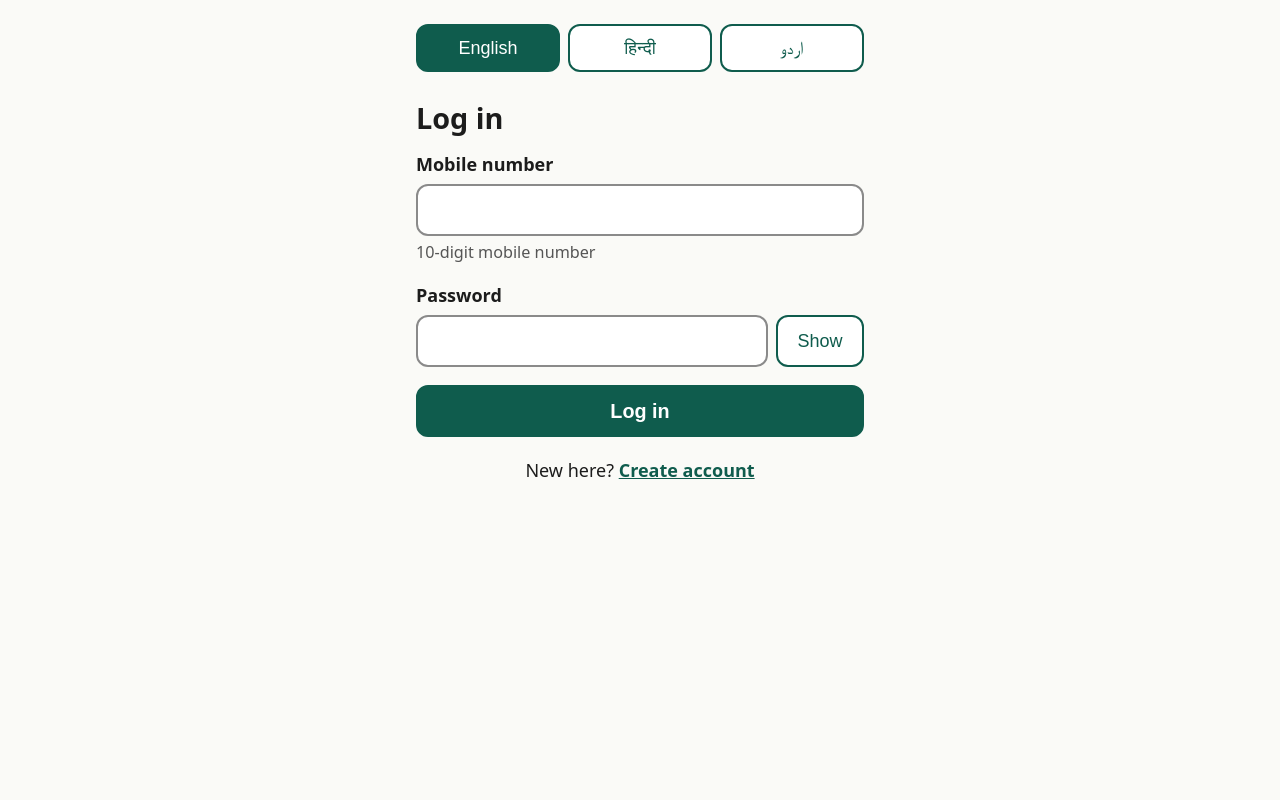
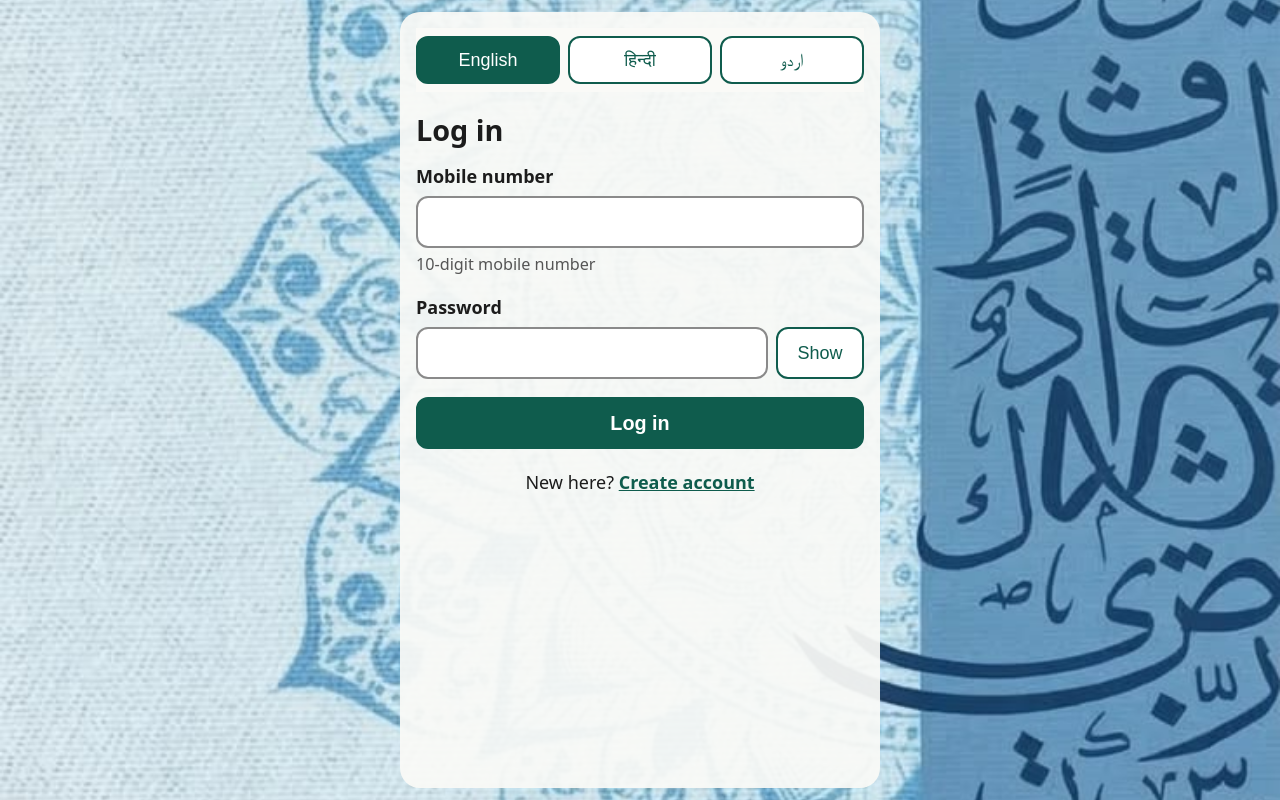
Before and after one commit to MohammadFarhan2724/Majlis-Scheduler, a React (Vite) app in the folder frontend/: page /login in a window 1280 px wide. Built offline with nearby package versions, Linux system fonts and the light colour scheme; a web font is replaced by a local one.

Commit message:
Add intro splash, blue background and home prefetch

```diff
--- a/frontend/src/App.jsx
+++ b/frontend/src/App.jsx
@@ -1,16 +1,45 @@
-import { Route, Routes } from 'react-router-dom'
+import { useCallback, useState } from 'react'
+import { Route, Routes, useLocation } from 'react-router-dom'
 import AuthProvider from './auth/AuthProvider'
 import LanguageSwitcher from './components/LanguageSwitcher'
 import RequireAuth from './components/RequireAuth'
+import Splash from './components/Splash'
 import BookingDetail from './pages/BookingDetail'
 import BookingForm from './pages/BookingForm'
 import Home from './pages/Home'
 import Login from './pages/Login'
 import Register from './pages/Register'
 
+// the intro plays when the app starts on the home page, once per start
+function shouldShowSplash() {
+  const onHome = window.location.pathname === '/'
+  try {
+    return onHome && sessionStorage.getItem('splashSeen') !== '1'
+  } catch {
+    return onHome
+  }
+}
+
 export default function App() {
+  const location = useLocation()
+  const [showSplash, setShowSplash] = useState(shouldShowSplash)
+
+  const finishSplash = useCallback(() => {
+    try {
+      sessionStorage.setItem('splashSeen', '1')
+    } catch {
+      // storage not available: ignore
+    }
+    setShowSplash(false)
+  }, [])
+
+  const background = location.pathname.startsWith('/account')
+    ? 'app-bg bg-jamkaran'
+    : 'app-bg bg-pattern'
+
   return (
     <AuthProvider>
+      <div className={background} />
       <div className="page">
         <LanguageSwitcher />
         <Routes>
@@ -28,6 +57,7 @@ export default function App() {
           />
         </Routes>
       </div>
+      {showSplash && <Splash onDone={finishSplash} />}
     </AuthProvider>
   )
 }
--- /dev/null
+++ b/frontend/src/components/Splash.jsx
@@ -0,0 +1,35 @@
+import { useEffect, useState } from 'react'
+import { loadBookings } from '../prefetch'
+import introVideo from '../assets/intro.mp4'
+import posterImage from '../assets/background.jpg'
+
+const SPLASH_SECONDS = 10 // change this number to make it shorter or longer
+
+export default function Splash({ onDone }) {
+  const [fading, setFading] = useState(false)
+
+  useEffect(() => {
+    loadBookings().catch(() => {}) // start loading the home list right now
+    const fade = setTimeout(() => setFading(true), (SPLASH_SECONDS - 0.5) * 1000)
+    const done = setTimeout(onDone, SPLASH_SECONDS * 1000)
+    return () => {
+      clearTimeout(fade)
+      clearTimeout(done)
+    }
+  }, [onDone])
+
+  return (
+    <div className={fading ? 'splash fade' : 'splash'} aria-hidden="true">
+      <video
+        className="splash-video"
+        src={introVideo}
+        poster={posterImage}
+        autoPlay
+        muted
+        loop
+        playsInline
+        preload="auto"
+      />
+    </div>
+  )
+}
--- a/frontend/src/index.css
+++ b/frontend/src/index.css
@@ -536,3 +536,53 @@ html[lang='ur'] body {
   -webkit-box-orient: vertical;
   overflow: hidden;
 }
+
+.app-bg {
+  position: fixed;
+  inset: 0;
+  z-index: -1;
+  background-color: #cfe3f0;
+  background-position: center;
+  background-size: cover;
+  background-repeat: no-repeat;
+}
+
+.bg-pattern {
+  background-image: url('./assets/background.jpg');
+}
+
+.bg-jamkaran {
+  background-image: url('./assets/jamkaran.jpg');
+}
+
+/* the page content sits on a soft sheet, so text stays easy to read */
+.page {
+  width: min(480px, calc(100% - 16px));
+  max-width: none;
+  margin: 12px auto;
+  min-height: calc(100vh - 24px);
+  background: rgba(250, 250, 247, 0.93);
+  border-radius: 20px;
+}
+
+.lang-switcher {
+  background: rgba(250, 250, 247, 0.97);
+}
+
+.splash {
+  position: fixed;
+  inset: 0;
+  z-index: 1000;
+  background: #000;
+  transition: opacity 0.5s;
+}
+
+.splash.fade {
+  opacity: 0;
+}
+
+.splash-video {
+  width: 100%;
+  height: 100%;
+  object-fit: cover;
+}
--- a/frontend/src/pages/BookingForm.jsx
+++ b/frontend/src/pages/BookingForm.jsx
@@ -2,6 +2,7 @@ import { useEffect, useMemo, useState } from 'react'
 import { Link, useNavigate } from 'react-router-dom'
 import { useTranslation } from 'react-i18next'
 import { api, translateError } from '../api'
+import { invalidateBookings } from '../prefetch'
 
 const PERIODS = ['morning', 'afternoon', 'evening']
 
@@ -182,6 +183,7 @@ export default function BookingForm() {
     setBusy(true)
     try {
       await api('/bookings/', { method: 'POST', body })
+      invalidateBookings() // so the home list shows the new booking
       navigate('/', { state: { saved: true } })
     } catch (err) {
       setFormError(translateError(err, t))
--- a/frontend/src/pages/Home.jsx
+++ b/frontend/src/pages/Home.jsx
@@ -1,7 +1,7 @@
 import { useEffect, useState } from 'react'
 import { Link, useLocation } from 'react-router-dom'
 import { useTranslation } from 'react-i18next'
-import { api } from '../api'
+import { loadBookings } from '../prefetch'
 import { useAuth } from '../auth/AuthContext'
 import BookingCard from '../components/BookingCard'
 import TodayWidget from '../components/TodayWidget'
@@ -39,7 +39,7 @@ export default function Home() {
 
   useEffect(() => {
     let cancelled = false
-    api('/bookings/')
+      loadBookings(reloadKey > 0)
       .then((data) => {
         if (!cancelled) setBookings(sortBookings(data))
       })
--- /dev/null
+++ b/frontend/src/prefetch.js
@@ -0,0 +1,20 @@
+import { api } from './api'
+
+const MAX_AGE_MS = 60 * 1000 // reuse a loaded list for one minute
+
+let pending = null
+let startedAt = 0
+
+// returns a promise of the home list, and starts the request only when needed
+export function loadBookings(force = false) {
+  if (force || !pending || Date.now() - startedAt > MAX_AGE_MS) {
+    startedAt = Date.now()
+    pending = api('/bookings/')
+  }
+  return pending
+}
+
+// call this after a booking is created, edited or deleted
+export function invalidateBookings() {
+  pending = null
+}
```
